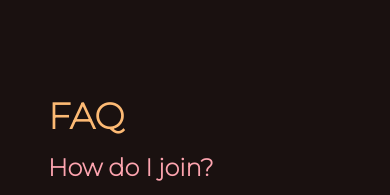
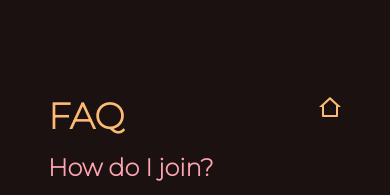
Before and after one commit to FlippinBerger/otrc, a Next.js app: page /faq in a window 390 px wide. Shown: the top 195 px of the page. Built offline with nearby package versions, Linux system fonts and the light colour scheme.

Commit message:
Add home button to the FAQ on mobile

```diff
--- a/app/faq.tsx
+++ b/app/faq.tsx
@@ -1,7 +1,15 @@
+import Link from 'next/link'
+import { RiHome2Line } from '@remixicon/react'
+
 export default function FAQ() {
   return (
     <div className='my-24 px-8 w-full'>
-      <h1 className='text-4xl font-bold mb-4'>FAQ</h1>
+      <div className='flex justify-between content-center'>
+        <h1 className='text-4xl font-bold mb-4'>FAQ</h1>
+        <Link href='/' className='sm:hidden'>
+          <RiHome2Line className='text-orange-300' />
+        </Link>
+      </div>
       <FAQLine
         q='How do I join?'
         a='Just show up! This is a free and chill run club. Everyone is welcome!'
```
